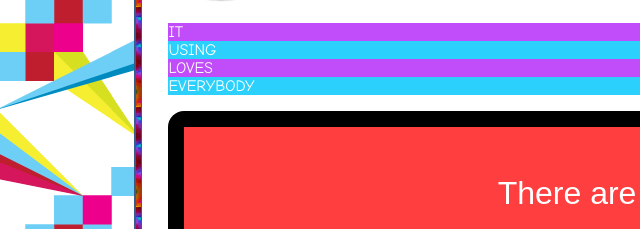
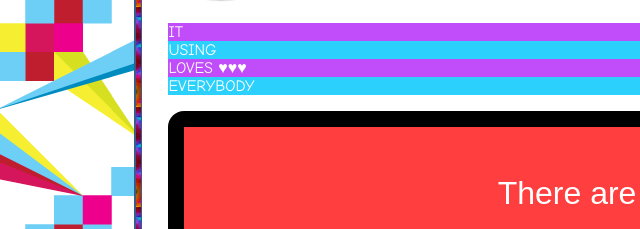
Before and after one commit to rjzheng/TeamAIR, a plain HTML site: page hw2/index.html in a window 1280 px wide. Shown: the part 140-369 px from the top of the page, 0-640 px from the left. Drawn offline with Linux system fonts and the light colour scheme.

Commit message:
'hearts'

```diff
--- a/hw2/main.css
+++ b/hw2/main.css
@@ -76,6 +76,7 @@ section > div:nth-child(4) {
 section > div:nth-child(3):after {
 	/* gave you the nth child after selector for free to inspire you */
 	/* generated content in here ... a property can do that */
+        content: " \2665\2665\2665";
 }
 
 	/* a freebie for fun */
```
